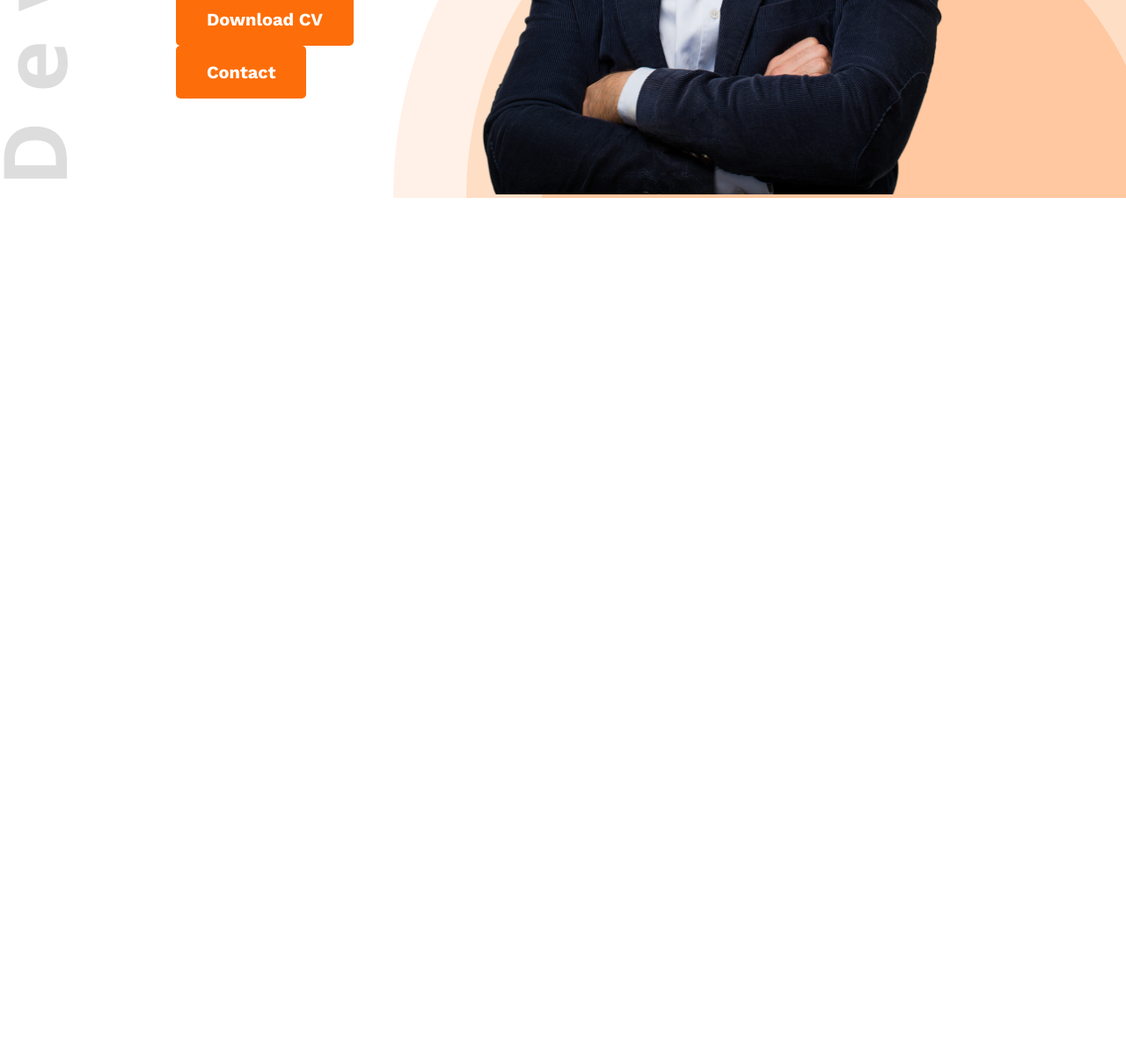
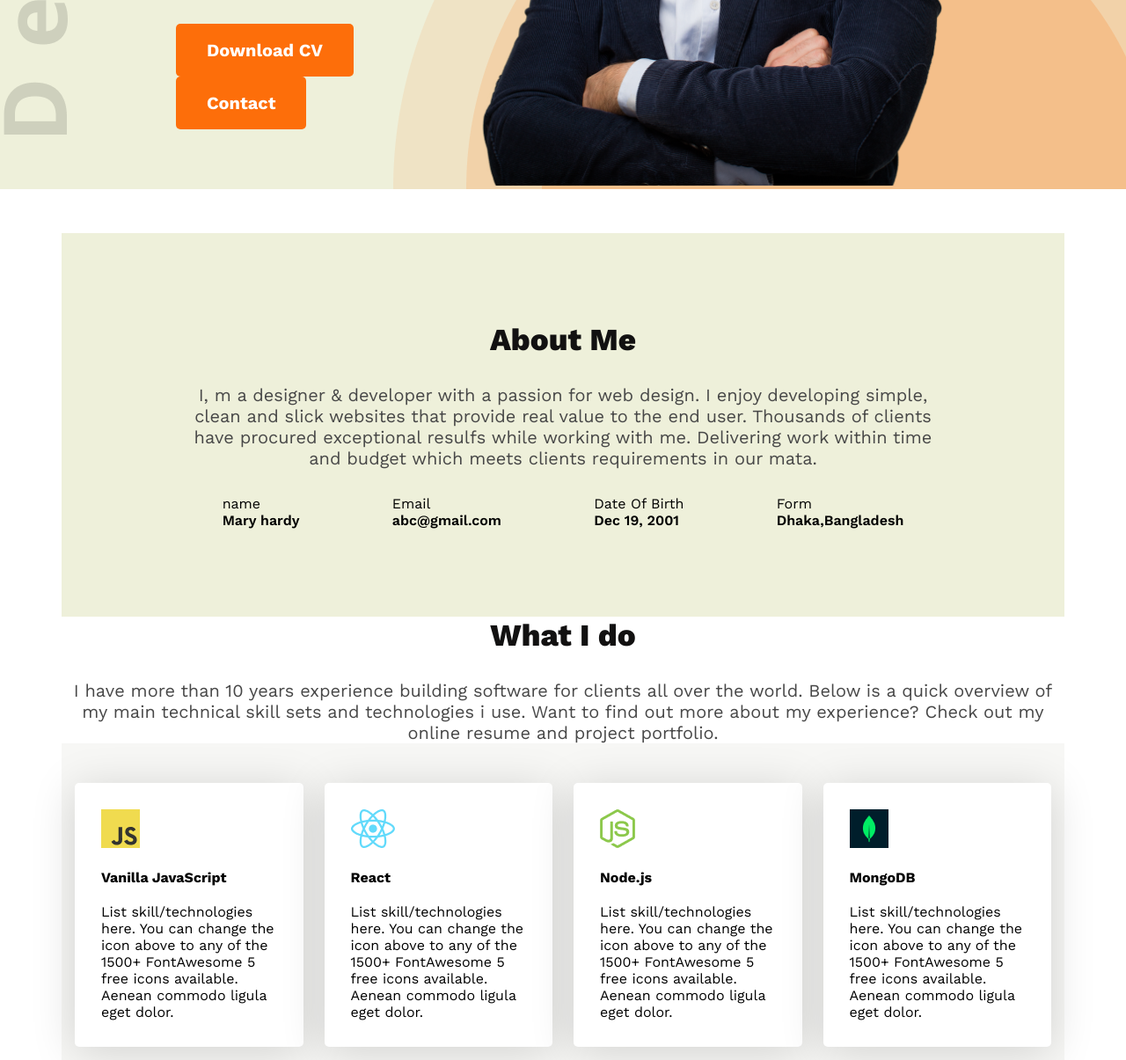
Before and after one commit to iktushar01/web-dev-protfolio-demo, a plain HTML site: page index.html in a window 1280 px wide. Shown: the part 610-1815 px from the top of the page at 88% size. Before the commit the page ends 885 px from the top, so only its background shows below. Drawn offline with nearby package versions, Linux system fonts and the light colour scheme.

Commit message:
added more style

```diff
--- a/index.html
+++ b/index.html
@@ -1,44 +1,106 @@
 <!DOCTYPE html>
 <html lang="en">
   <head>
-    <meta charset="UTF-8">
-    <meta name="viewport" content="width=device-width, initial-scale=1.0">
-    <link rel="preconnect" href="https://fonts.googleapis.com">
-    <link rel="preconnect" href="https://fonts.gstatic.com" crossorigin>
-    <link href="https://fonts.googleapis.com/css2?family=Open+Sans:ital,wght@0,300..800;1,300..800&family=Work+Sans:ital,wght@0,100..900;1,100..900&display=swap" rel="stylesheet">
-    <link rel="stylesheet" href="styles/style.css">
+    <meta charset="UTF-8" />
+    <meta name="viewport" content="width=device-width, initial-scale=1.0" />
+    <link rel="preconnect" href="https://fonts.googleapis.com" />
+    <link rel="preconnect" href="https://fonts.gstatic.com" crossorigin />
+    <link
+      href="https://fonts.googleapis.com/css2?family=Open+Sans:ital,wght@0,300..800;1,300..800&family=Work+Sans:ital,wght@0,100..900;1,100..900&display=swap"
+      rel="stylesheet"
+    />
+    <link rel="stylesheet" href="styles/style.css" />
     <title>web-dev-portfolio</title>
   </head>
   <body>
-    <header class="header">
+    <header class="header bg-secondary">
       <nav>
         <h3 class="nav-title">Ma<span class="text-primary">r</span>y</h3>
         <ul>
           <li><a class="dark-2" href="#">Portfolio</a></li>
           <li><a class="dark-2" href="#">Blog</a></li>
-                <li><a href="#"><button class="btn-primary">Hire Me</button></a></li>
+          <li>
+            <a href="#"><button class="btn-primary">Hire Me</button></a>
+          </li>
         </ul>
       </nav>
       <div class="banner">
         <div class="banner-content">
-                 <h4 class="banner-greetings dark-2">Hi, I  am</h4>
+          <h4 class="banner-greetings dark-2">Hi, I am</h4>
           <h1 class="banner-title">Mary Hardy</h1>
-                 <p class="banner-description">Shot what able cold new see hold.Friendly as an betrayed formerly he. Morning because as to society behaved moments.</p>
+          <p class="banner-description">
+            Shot what able cold new see hold.Friendly as an betrayed formerly
+            he. Morning because as to society behaved moments.
+          </p>
           <button class="btn-primary">Download CV</button>
           <button class="btn-primary">Contact</button>
         </div>
         <div class="banner-img">
-                <img class="banner-profile-pic" src="images/hardy.png" alt="">
+          <img class="banner-profile-pic" src="images/hardy.png" alt="" />
         </div>
       </div>
     </header>
 
-    <main>
-
+    <main class="main">
+      <section class="about-section bg-secondary">
+        <h3 class="section-title text-center">About Me</h3>
+        <p class="section-description text-center">
+          I, m a designer & developer with a passion for web design. I enjoy
+          developing simple, clean and slick websites that provide real value to
+          the end user. Thousands of clients have procured exceptional resulfs
+          while working with me. Delivering work within time and budget which
+          meets clients requirements in our mata.
+        </p>
+        <div class="about-items">
+          <!-- .item*4>p.item-title+p.item-description -->
+          <div class="item">
+            <p class="item-title">name</p>
+            <p class="item-description">Mary hardy</p>
+          </div>
+          <div class="item">
+            <p class="item-title">Email</p>
+            <p class="item-description">abc@gmail.com</p>
+          </div>
+          <div class="item">
+            <p class="item-title">Date Of Birth</p>
+            <p class="item-description">Dec 19, 2001</p>
+          </div>
+          <div class="item">
+            <p class="item-title">Form</p>
+            <p class="item-description">Dhaka,Bangladesh</p>
+          </div>
+        </div>
+      </section>
+      <section class="skills">
+        <h3 class="section-title text-center">What I do</h3>
+        <p class="section-description text-center">
+            I have more than 10 years experience building software for clients all over the world. Below is a quick overview of my main technical skill sets and technologies i use. Want to find out more about my experience? Check out my online resume and project portfolio.
+        </p>
+        <div class="skills-container">
+            <div class="skill">
+                <img class="skill-logo-img" src="images/icons/js.png" alt="">
+                <h4 class="skill-title">Vanilla JavaScript</h4>
+                <p class="skill-description">List skill/technologies here. You can change the icon above to any of the 1500+ FontAwesome 5 free icons available. Aenean commodo ligula eget dolor.</p>
+            </div>
+            <div class="skill">
+                <img class="skill-logo-img" src="images/icons/react.png" alt="">
+                <h4 class="skill-title">React</h4>
+                <p class="skill-description">List skill/technologies here. You can change the icon above to any of the 1500+ FontAwesome 5 free icons available. Aenean commodo ligula eget dolor.</p>
+            </div>
+            <div class="skill">
+                <img class="skill-logo-img" src="images/icons/nodejs.png" alt="">
+                <h4 class="skill-title">Node.js</h4>
+                <p class="skill-description">List skill/technologies here. You can change the icon above to any of the 1500+ FontAwesome 5 free icons available. Aenean commodo ligula eget dolor.</p>
+            </div>
+            <div class="skill">
+                <img class="skill-logo-img" src="images/icons/mongo.png" alt="">
+                <h4 class="skill-title">MongoDB</h4>
+                <p class="skill-description">List skill/technologies here. You can change the icon above to any of the 1500+ FontAwesome 5 free icons available. Aenean commodo ligula eget dolor.</p>
+            </div>
+        </div>
+      </section>
     </main>
 
-    <footer>
-
-    </footer>
+    <footer></footer>
   </body>
 </html>
--- a/styles/style.css
+++ b/styles/style.css
@@ -6,6 +6,12 @@
 }
 
 /* shared style */
+.text-center{
+    text-align: center;
+}
+.bg-secondary{
+    background-color: #eef0da;
+}
 .text-primary{
     color: #FD6E0A;
 }
@@ -20,6 +26,21 @@
     border-radius:5px ;
     border: none;
     font-size: 20px;
+
+}
+
+.section-title{
+    font-size: 35px;
+    font-weight: 800;
+    color: rgb(18, 17, 17);
+
+}
+
+.section-description{
+    font-size: 20px;
+    color: #474747;
+    margin-top: 20px;
+
 }
 
 /* header */
@@ -27,6 +48,7 @@
     background-image: url("../images/developer.png"), url("../images/header_bg.png");
     background-repeat: no-repeat;
     background-position: top left, bottom right;
+
 
 }
 
@@ -36,7 +58,8 @@ nav{
     display: flex;
     align-items: center;
     justify-content: space-between;
-    margin: 50px 200px;
+    margin: 0px 200px;
+    padding-top: 40px;
 }
 
 .nav-title{
@@ -47,7 +70,8 @@ nav{
 
 nav ul{
     display: flex;
-    align-items: center;
+   align-items: center;
+
 }
 
 nav ul li {
@@ -77,14 +101,77 @@ nav li a{
 .banner-greetings{
     font-size: 45px;
     font-weight: 600;
+    margin-bottom: 30px;
 }
 
 .banner-title{
     font-weight: bold;
     font-size: 85px;
+    margin-bottom: 30px;
+}
+
+.banner-description{
+    margin-bottom: 30px;
 }
 
 .banner-profile-pic{
     width: 580px;
 
 }
+
+/* main styles */
+.main{
+    max-width: 1140px;
+    margin: 0 auto;
+
+
+}
+
+/* about styles */
+.about-section{
+    padding: 100px 130px;
+}
+
+.section-title{
+    margin-bottom: 30px;
+}
+
+.about{
+    border-radius: 10px;
+    padding: 70px 130px;
+    text-align: center;
+
+
+}
+
+.about-items{
+    margin-top: 30px;
+    display: flex;
+    justify-content: space-around;
+}
+
+.item-description{
+    font-weight: 600;
+}
+
+
+/* skills section start */
+.skills-container{
+    display: flex;
+    gap: 24px;
+    background-color: #edede76f;
+    padding: 15px;
+}
+
+.skill{
+    border-radius: 5px;
+    margin-top: 30px;
+    padding: 30px;
+    background-color: white;
+    box-shadow: 0px 6px 50px 0px rgba(0, 0, 0, 0.152);
+
+}
+
+.skill-title, .skill-logo-img{
+    margin-bottom: 20px;
+}
```
Lines whose indentation alone changed are shown as unchanged.
